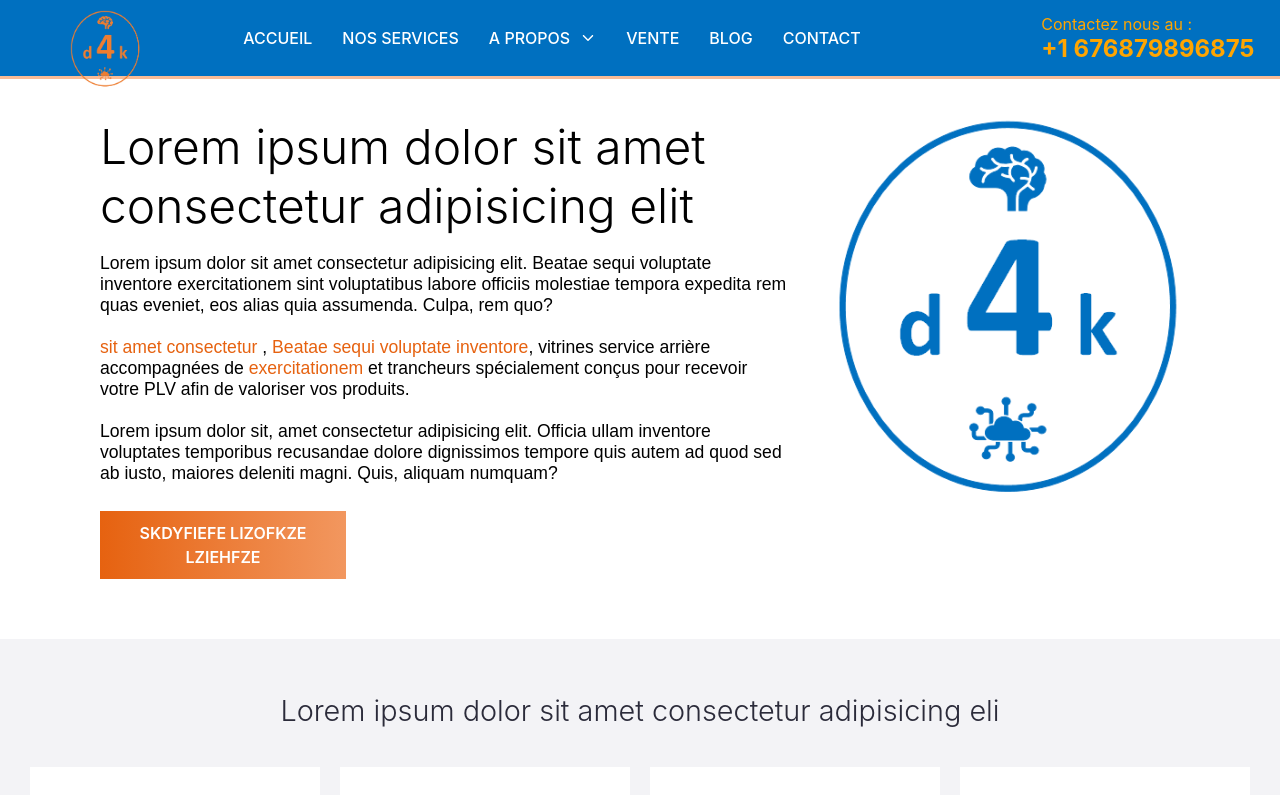
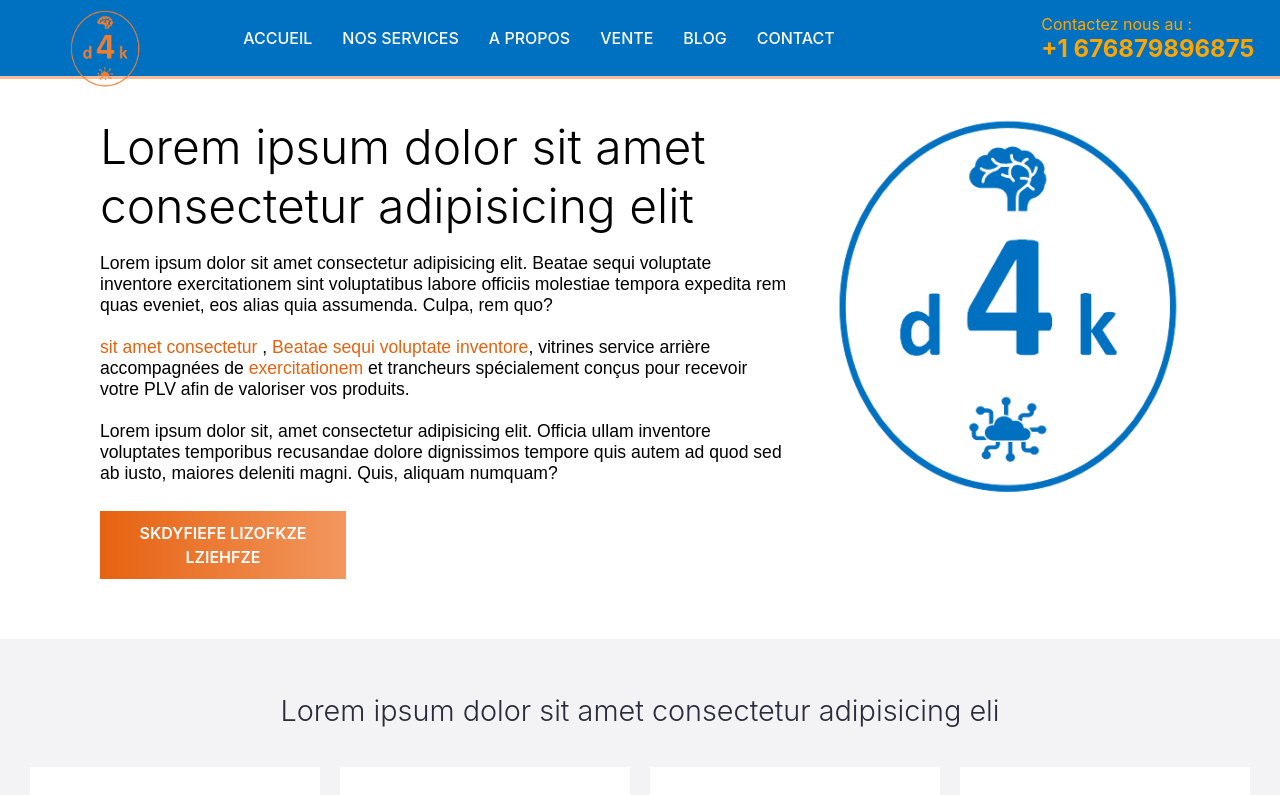
Before and after one commit to Ewoki-ebouele-ange/data4know-presentation, a React (Create React App) app: page / in a window 1280 px wide. Shown: the top 795 px of the page. Built offline with nearby package versions, Linux system fonts and the light colour scheme.

Commit message:
navbar changes

```diff
--- a/src/components/Navbar/Navbar.jsx
+++ b/src/components/Navbar/Navbar.jsx
@@ -43,14 +43,14 @@ export default function Navbar(){
                     </li>
                     <li className={currentLink === 4 ? "active" : "none"} onClick={() => setCurrentLink(4)}>
                         <NavLink className="nav-item">
-                            A PROPOS <IoIosArrowDown className="drop-link" />
+                            A PROPOS {/*<IoIosArrowDown className="drop-link" />*/}
                         </NavLink>
-
+                        {/*
                         <ul>
                             <li className="linkin" onClick={() => setCurrentLink(4)}> <NavLink>Pourquoi data4know ?</NavLink></li>
                             <li className="linkin" onClick={() => setCurrentLink(4)}><NavLink>Découvrir data4know</NavLink></li>
                         </ul>
-
+                        */}
                     </li>
                     <li className={currentLink === 5 ? "active" : "none"} onClick={() => setCurrentLink(5)}>
                         <NavLink className="nav-item">VENTE</NavLink>
```
